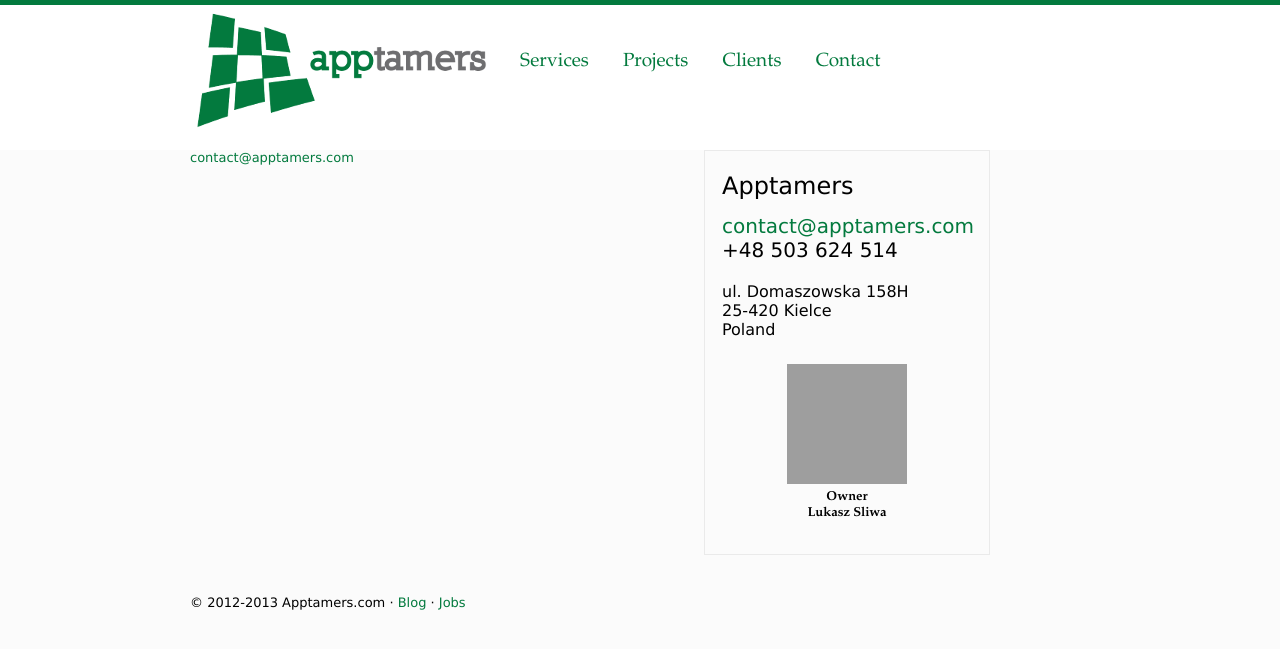
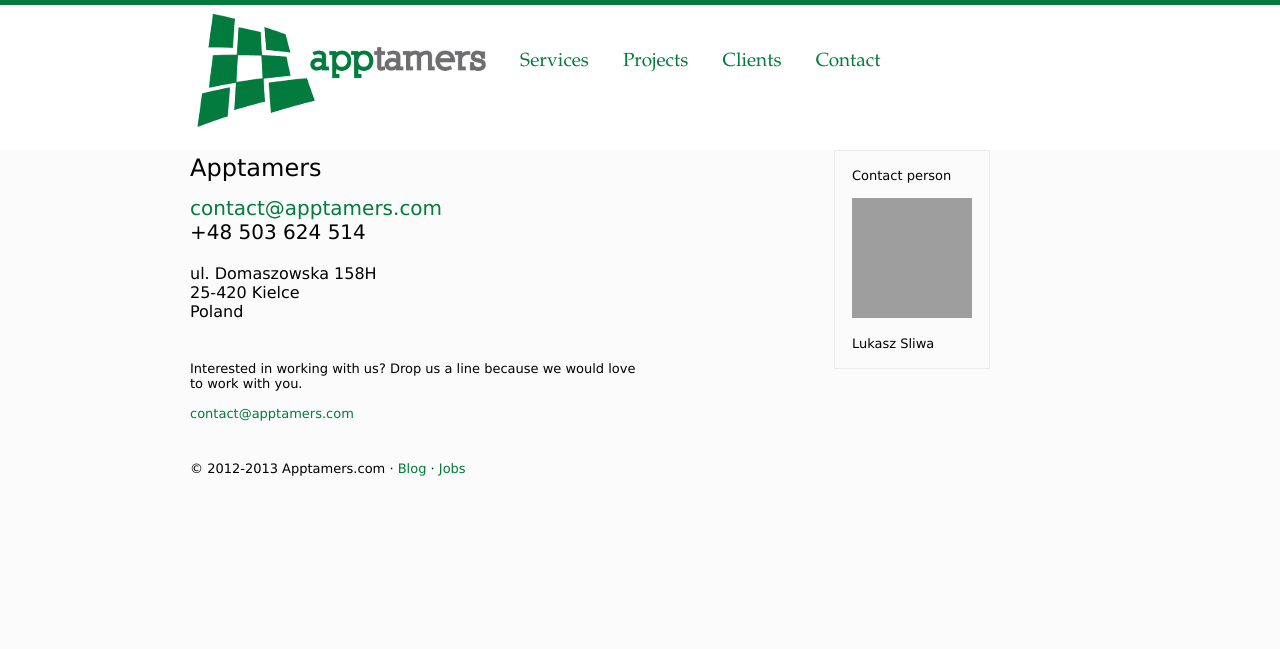
Before and after one commit to itfen/app, a Jekyll site: the page built from contact.html, in a window 1280 px wide. Shown: the top 649 px of the page. Built offline with Jekyll 4.4.1, drawn with Linux system fonts in a browser that asks for light colours; grey boxes are pictures that could not be loaded.

Commit message:
contact page

```diff
--- a/contact.html
+++ b/contact.html
@@ -5,6 +5,15 @@
 ---
 <div class="section">
     <div class="content">
+        <div class="span4">
+            <div id='owner'>
+                Contact person
+                <br><br>
+                <img alt='Lukasz Sliwa' src='https://secure.gravatar.com/avatar/d85e8322b5ae3ed966caabc27816a06a?s=120'>
+                <br>
+                <br>Lukasz Sliwa</b>
+            </div>
+        </div>
         <div class="span4">
             <div id="info">
                 <div class="name">Apptamers</div>
@@ -17,15 +26,10 @@
                     25-420 Kielce<br>
                     Poland<br>
                 </div>
-                <div class='owner'>
-                    <img alt='Lukasz Sliwa' src='https://secure.gravatar.com/avatar/d85e8322b5ae3ed966caabc27816a06a?s=120'>
-                    <br>
-                    <b>Owner<br>Lukasz Sliwa</b>
-                </div>
             </div>
-
-        </div>
-        <div class="span4">
+            <br><br>
+            Interested in working with us? Drop us a line because we would love<br> to work with you.
+            <br><br>
             <script>document.write(email);</script>
         </div>
     </div>
--- a/css/apptamers.css
+++ b/css/apptamers.css
@@ -199,11 +199,10 @@
     border: none;
 }
 
-#info {
+#owner {
     padding: 17px;
     float: right;
     margin-right: 100px;
-    width: 250px;
     border: 1px solid #eaeaea;
 }
 
```
